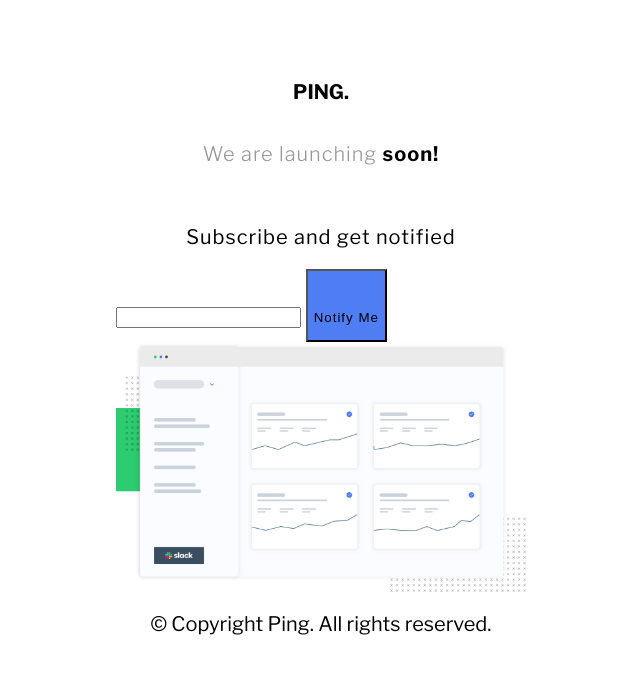
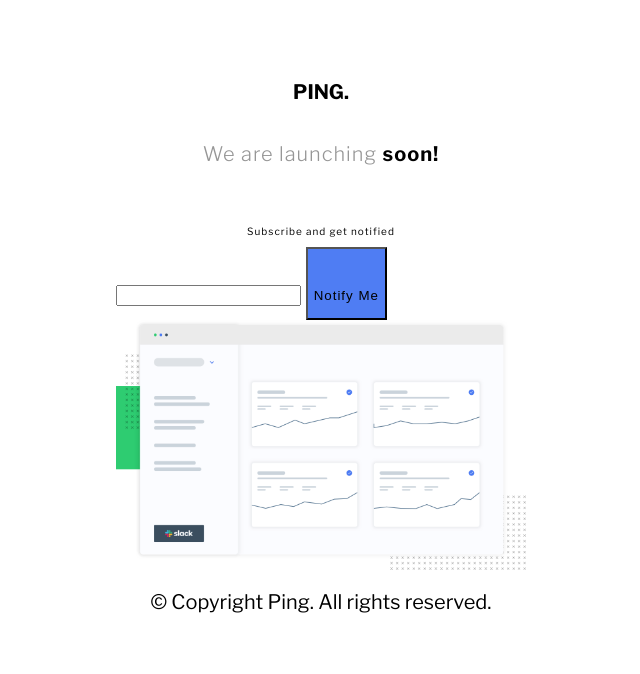
Before and after one commit to Simplify4Me2/ping-coming-soon, a website: page index.html in a window 1280 px wide. Shown: the whole page, without its empty margins (319-959 px from the left). Drawn offline with nearby package versions, Linux system fonts and the light colour scheme.

Commit message:
style subscribe and get noticed

```diff
--- a/index.html
+++ b/index.html
@@ -28,7 +28,7 @@
     <main>
       <section>
         <p class="thin gray">We are launching <strong class="bold black">soon!</strong></p>
-        <p>Subscribe and get notified</p>
+        <p class="subtext">Subscribe and get notified</p>
       </section>
       <section>
         <form>
--- a/main.sass
+++ b/main.sass
@@ -31,3 +31,6 @@ button
 
 .gray
     color: hsl(0, 0%, 59%)
+
+.subtext
+    font-size: 10px
```
Also changed, not shown: css/style.css, 1 other file.
